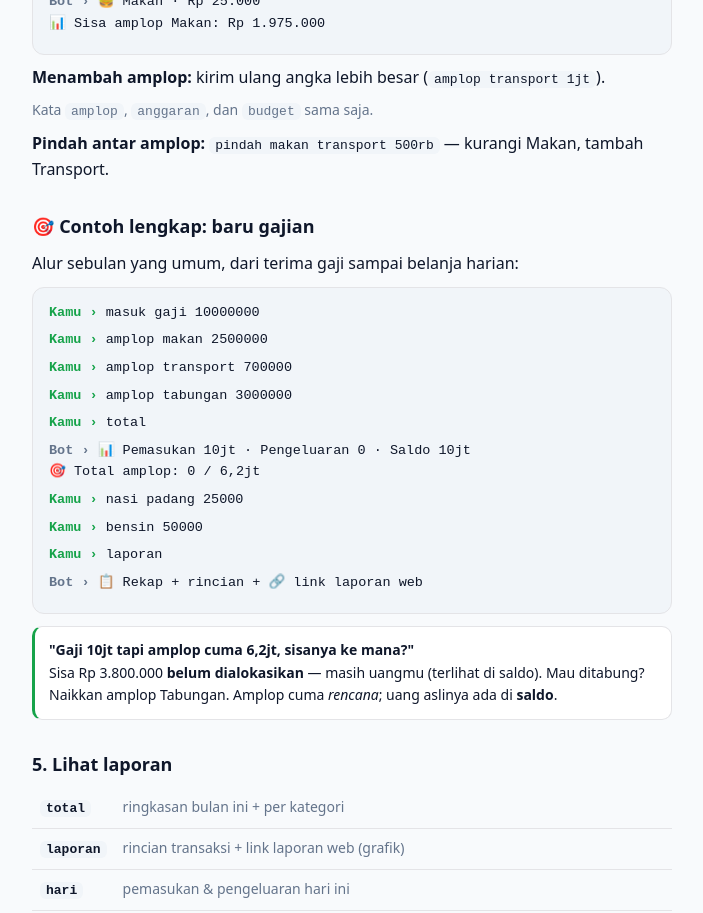
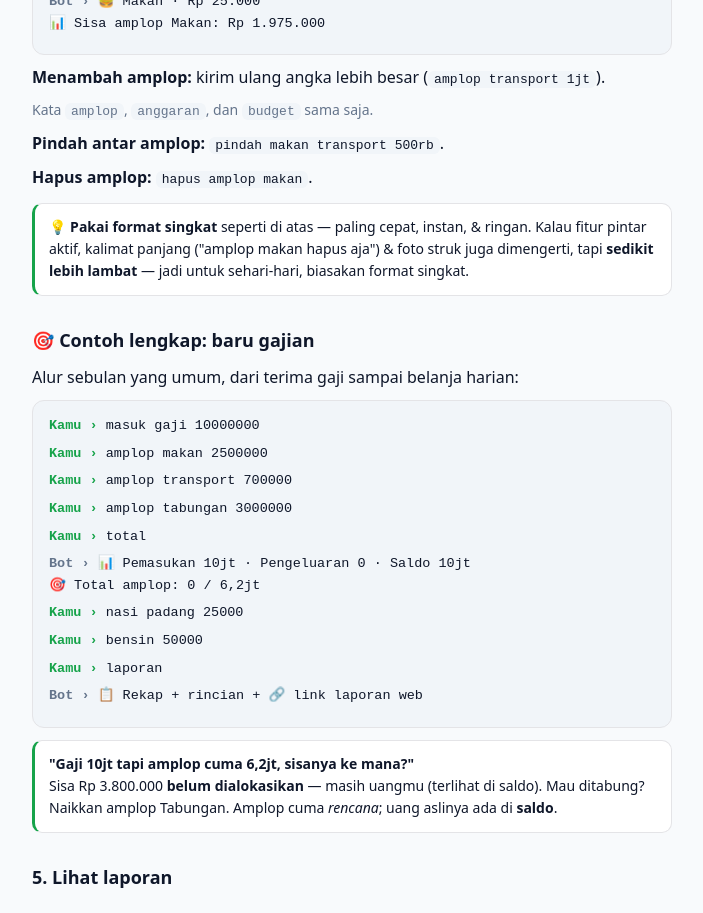
Before and after one commit to fhebriantz/dashboard-keuangan-wa, a Next.js app: page /panduan in a window 1280 px wide. Shown: the part 1260-2173 px from the top of the page, without its empty margins (288-991 px from the left). Built offline with nearby package versions, Linux system fonts and the light colour scheme.

Commit message:
Panduan: utamakan format singkat (hemat), AI sebagai jaring pengaman + hapus amplop

```diff
--- a/src/app/panduan/page.tsx
+++ b/src/app/panduan/page.tsx
@@ -83,7 +83,13 @@ export default function PanduanPage() {
         ]} />
         <p style={p}><b>Menambah amplop:</b> kirim ulang angka lebih besar (<code style={code}>amplop transport 1jt</code>).</p>
         <p style={muted}>Kata <code style={code}>amplop</code>, <code style={code}>anggaran</code>, dan <code style={code}>budget</code> sama saja.</p>
-        <p style={p}><b>Pindah antar amplop:</b> <code style={code}>pindah makan transport 500rb</code> — kurangi Makan, tambah Transport.</p>
+        <p style={p}><b>Pindah antar amplop:</b> <code style={code}>pindah makan transport 500rb</code>.</p>
+        <p style={p}><b>Hapus amplop:</b> <code style={code}>hapus amplop makan</code>.</p>
+        <div style={callout}>
+          💡 <b>Pakai format singkat</b> seperti di atas — paling cepat, instan, & ringan.
+          Kalau fitur pintar aktif, kalimat panjang ("amplop makan hapus aja") & foto struk
+          juga dimengerti, tapi <b>sedikit lebih lambat</b> — jadi untuk sehari-hari, biasakan format singkat.
+        </div>
       </Section>
 
       <Section title="🎯 Contoh lengkap: baru gajian">
```
Also changed, not shown: 1 other file (tests, documents, lock files or other folders).
